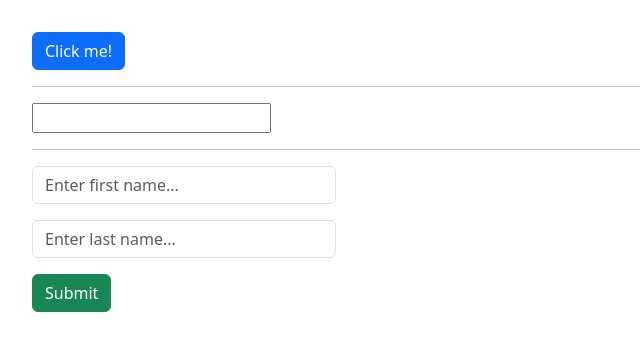
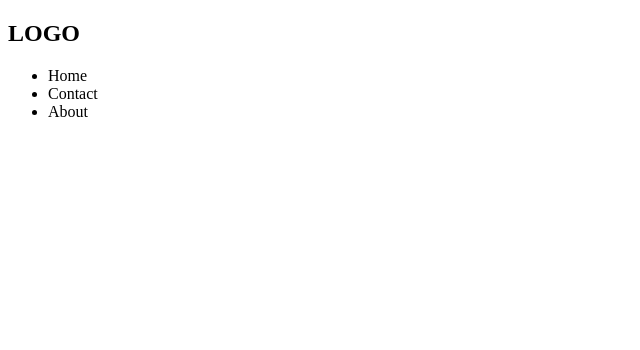
Before and after one commit to Gilocah28/PracticeReact, a React (Vite) app: page / in a window 1280 px wide. Shown: the top 350 px of the page, without its empty margins (0-640 px from the left). Built offline with nearby package versions, Linux system fonts and the light colour scheme.

Commit message:
Styking components

```diff
--- a/src/App.jsx
+++ b/src/App.jsx
@@ -1,12 +1,16 @@
 import React from 'react'
 import OneComponents from './Components/LessonOne/OneComponents'
 import HandleComponent from './Components/handlingEvents/HandleComponent'
+import StylingComponent from './Components/StylingComponents/StylingComponent'
+
+
 
 function App() {
   return (
     <div>
       {/* <OneComponents/> */}
-      <HandleComponent/>
+      {/* <HandleComponent/> */}
+      <StylingComponent/>
     </div>
   )
 }
--- /dev/null
+++ b/src/Components/StylingComponents/StylingComponent.jsx
@@ -0,0 +1,20 @@
+import React from 'react'
+
+const StylingComponent = () => {
+  return (
+    <>
+    <nav>
+        <div>
+            <h2>LOGO</h2>
+        </div>
+        <ul>
+            <li><a>Home</a></li>
+            <li><a>Contact</a></li>
+            <li><a>About</a></li>
+        </ul>
+    </nav>
+    </>
+  )
+}
+
+export default StylingComponent
--- a/src/main.jsx
+++ b/src/main.jsx
@@ -1,8 +1,7 @@
 import React from 'react'
 import ReactDOM from 'react-dom/client'
 import App from './App.jsx'
-import './index.css'
-import 'bootstrap/dist/css/bootstrap.css'
+
 
 ReactDOM.createRoot(document.getElementById('root')).render(
   <React.StrictMode>
```
